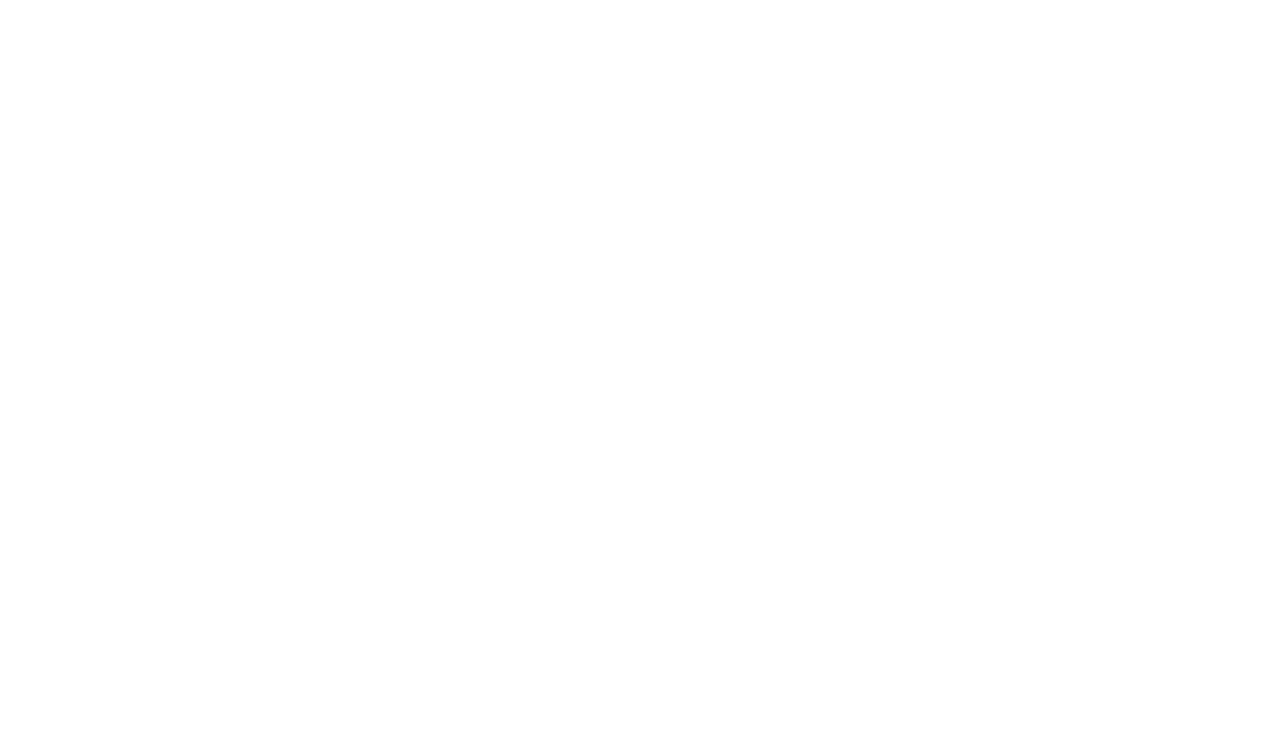
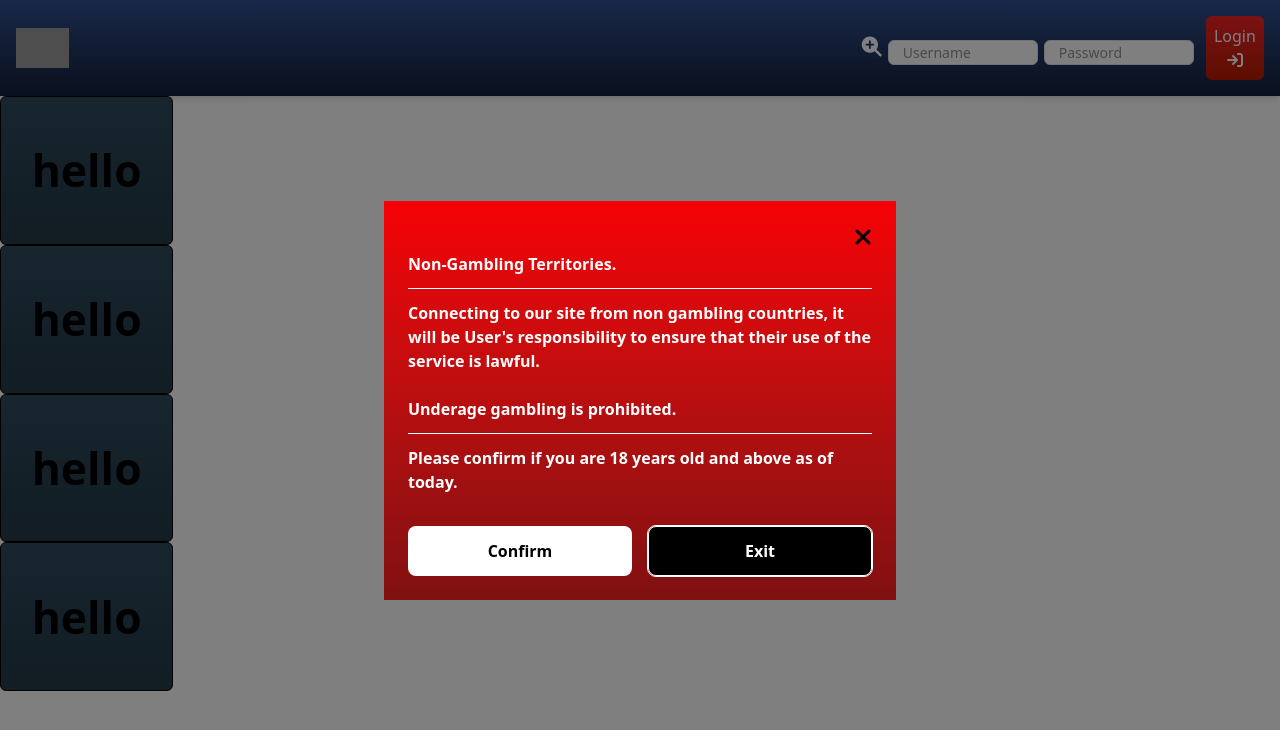
Before and after one commit to vishwajeet-4847/97sports, a React (Vite) app: page /game in a window 1280 px wide. Before the commit this address had no page. Shown: the top 730 px of the page. Built offline with nearby package versions, Linux system fonts and the light colour scheme; grey boxes are pictures that could not be loaded.

Commit message:
new changes

```diff
--- /dev/null
+++ b/src/components/CircularButtons.jsx
@@ -0,0 +1,13 @@
+
+import React from 'react'
+
+
+const CircularButtons = ({title , isActive=false}) => {
+  return (
+    <button className={`block font-bold text-[3.46667vw] border leading-[9.06667vw] text-[#000000] ${title === "all" ?"rounded-full":"rounded-md"} rounded-full px-[2.4vw] py-[1.2vw] transition-all hover:text-[#09437f] hover:cursor-pointer focus:outline-none ${isActive ? "bg-gradient-to-b from-[#A4DC60] to-[#4F9F21] text-[#000000]":"bg-gradient-to-b from-[#2E4B5E] to-[#243A48]  border-[#000000]"}`}>
+        {title}
+    </button>
+  )
+}
+
+export default CircularButtons
--- a/src/main.jsx
+++ b/src/main.jsx
@@ -8,6 +8,7 @@
 import SettingHeader from "./components/Roshan/Profile/SettingHeader.jsx";
 import ExchangeHeader from "./components/Roshan/Profile/ExchangeHeader.jsx";
 import { Homescreen } from "./screens/Homescreen.jsx";
+import GameDetailsScreen from "./screens/GameDetailsScreen.jsx";
 
 
 createRoot(document.getElementById("root")).render(
@@ -20,6 +21,7 @@
         <Route path="/settings" element={<SettingHeader/>} />
         <Route path="/Profile" element={<ExchangeHeader />} />
         <Route path="/in-play" element={<InPlayScreen/>} />
+        <Route path="/game" element={<GameDetailsScreen/>} />
         {/* <Route path="/casion/:id" element={<Casino />} /> */}
          </Route>
       </Routes>
--- /dev/null
+++ b/src/screens/GameDetailsScreen.jsx
@@ -0,0 +1,14 @@
+import React from 'react'
+import CircularButtons from '../components/CircularButtons'
+
+const GameDetailsScreen = () => {
+  return (
+    <div>{
+        [1,2,3,4].map((item,idx)=>
+        <CircularButtons key={idx} title={"hello"} />
+        )
+        }</div>
+  )
+}
+
+export default GameDetailsScreen
```
